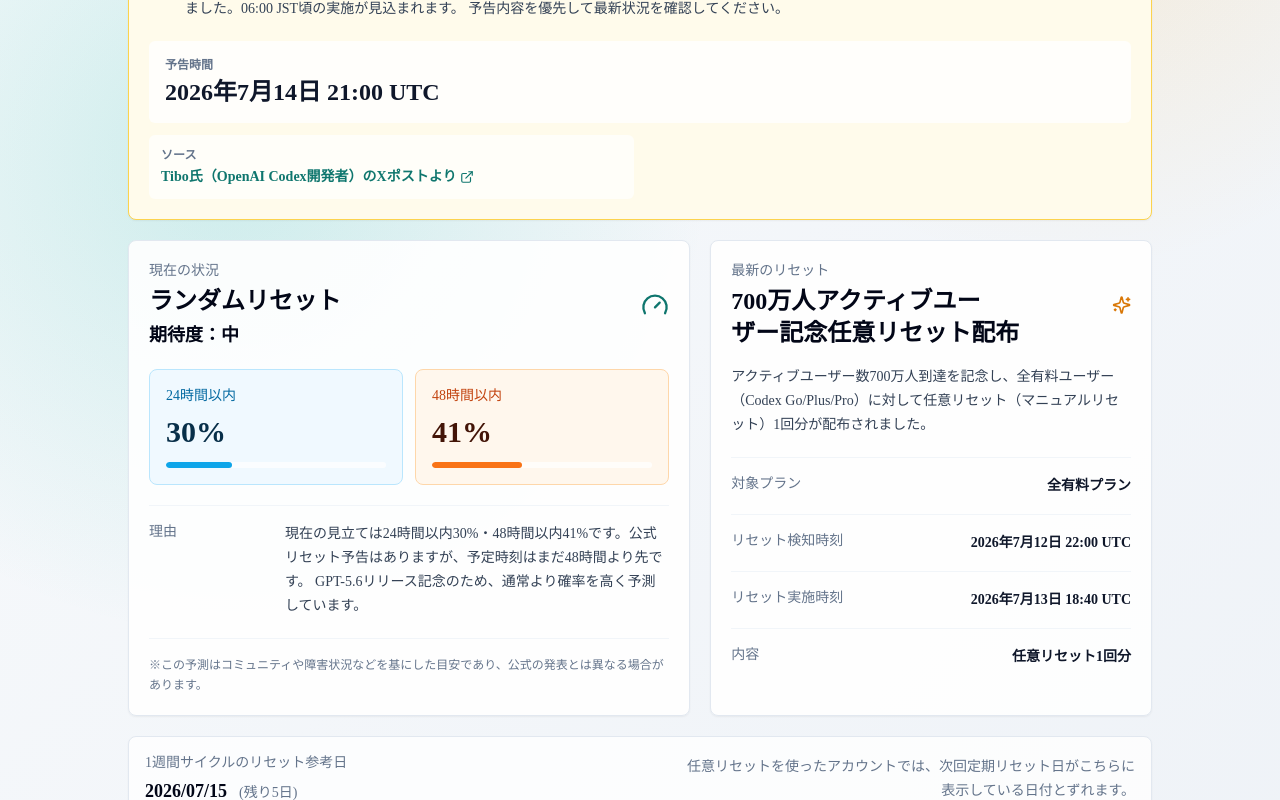
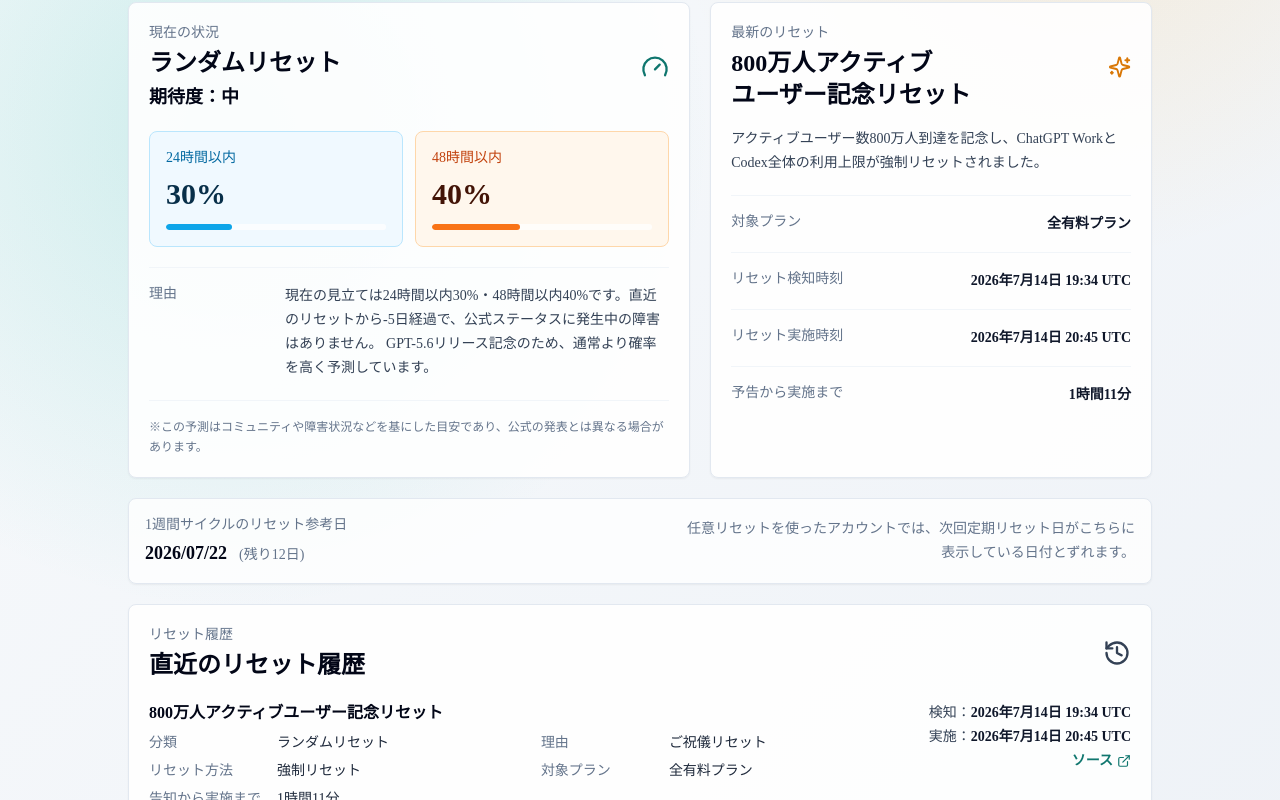
Before and after one commit to gussuri/codex-reset-observatory, a Next.js app: page / in a window 1280 px wide. Shown: the part 300-1100 px from the top of the page. Built offline with nearby package versions, Linux system fonts and the light colour scheme; no server answers.

Commit message:
feat(history): update 8M reset as completed at 05:45 JST, remove delay warning, and update prediction anchor

```diff
--- a/data/observationSignals.ts
+++ b/data/observationSignals.ts
@@ -41,13 +41,13 @@ export const LOCAL_OBSERVATION_SIGNALS: Array<LocalObservationSignal> = [
     id: "official-tibo-8m-users-notice-2026-07-15",
     observedAt: "2026-07-15T04:34:00+09:00",
     type: "official_notice",
-    status: "active",
-    expectedAt: "2026-07-15T06:00:00+09:00",
+    status: "resolved",
+    expectedAt: "2026-07-15T05:45:00+09:00",
     expiresAt: "2026-07-15T09:00:00+09:00",
-    resolvedAt: null,
+    resolvedAt: "2026-07-15T05:45:00+09:00",
     skipAutoHistoryMerge: true,
     title:
-      "Tibo氏（OpenAI Codex開発者）が、アクティブユーザー数800万人突破を記念してCodex利用上限をリセットすると発表しました。06:00 JST頃の実施が見込まれます。",
+      "Tibo氏（OpenAI Codex開発者）が、アクティブユーザー数800万人突破を記念してCodex利用上限を再びリセットしたと発表しました。",
     keywords: ["8m users", "800万人", "celebration", "記念", "Tibo", "thsottiaux"],
     source: "https://x.com/thsottiaux",
     sourceLabel: "Tibo氏（OpenAI Codex開発者）のXポストより",
--- a/data/resetHistory.ts
+++ b/data/resetHistory.ts
@@ -1,10 +1,10 @@
 import type { RadarViewModel, WindowEventLike } from "@/lib/radar";
 
-export const LOCAL_MODEL_UPDATED_AT = "2026-07-15T05:10:00+09:00";
-export const MANUAL_NEXT_REGULAR_RESET_AT = "2026-07-15T05:00:00+09:00";
+export const LOCAL_MODEL_UPDATED_AT = "2026-07-15T10:11:00+09:00";
+export const MANUAL_NEXT_REGULAR_RESET_AT = "2026-07-22T05:45:00+09:00";
 export const MANUAL_NEXT_REGULAR_RESET_TIME_CONFIRMED = false;
-export const MANUAL_LAST_REGULAR_RESET_AT = "2026-07-08T05:00:00+09:00";
-export const MANUAL_SCHEDULE_ANCHOR_AT = "2026-07-08T05:00:00+09:00";
+export const MANUAL_LAST_REGULAR_RESET_AT = "2026-07-15T05:45:00+09:00";
+export const MANUAL_SCHEDULE_ANCHOR_AT = "2026-07-15T05:45:00+09:00";
 export const HISTORY_LIMIT = 10;
 
 export const LOCAL_PERSONAL_RESET_HISTORY: RadarViewModel["recentHistory"] = [
@@ -161,6 +161,28 @@ export const LOCAL_PERSONAL_RESET_HISTORY: RadarViewModel["recentHistory"] = [
 ];
 
 export const LOCAL_RESET_HISTORY: Array<WindowEventLike> = [
+  {
+    id: "local-codex-8m-users-reset-2026-07-15",
+    title: "800万人アクティブユーザー記念リセット",
+    kind: "reset_completed",
+    status: "closed",
+    opened_at: "2026-07-15T04:34:00+09:00",
+    closed_at: "2026-07-15T05:45:00+09:00",
+    completed_at: "2026-07-15T05:45:00+09:00",
+    window_minutes: 71,
+    scope: "全有料プラン",
+    summary:
+      "アクティブユーザー数800万人到達を記念し、ChatGPT WorkとCodex全体の利用上限が強制リセットされました。",
+    source_url: "https://x.com/thsottiaux",
+    details: {
+      cycleType: "ランダムリセット",
+      reasonType: "ご祝儀リセット",
+      resetMethod: "強制リセット",
+      scope: "全有料プラン",
+      noticeToExecution: "1時間11分",
+      note: "アクティブユーザー数800万人到達を記念し、ChatGPT WorkとCodex全体の利用上限が強制リセットされました。",
+    },
+  },
   {
     id: "local-codex-6m-users-reset-2026-07-13",
     title: "600万人アクティブユーザー記念リセット",
```
